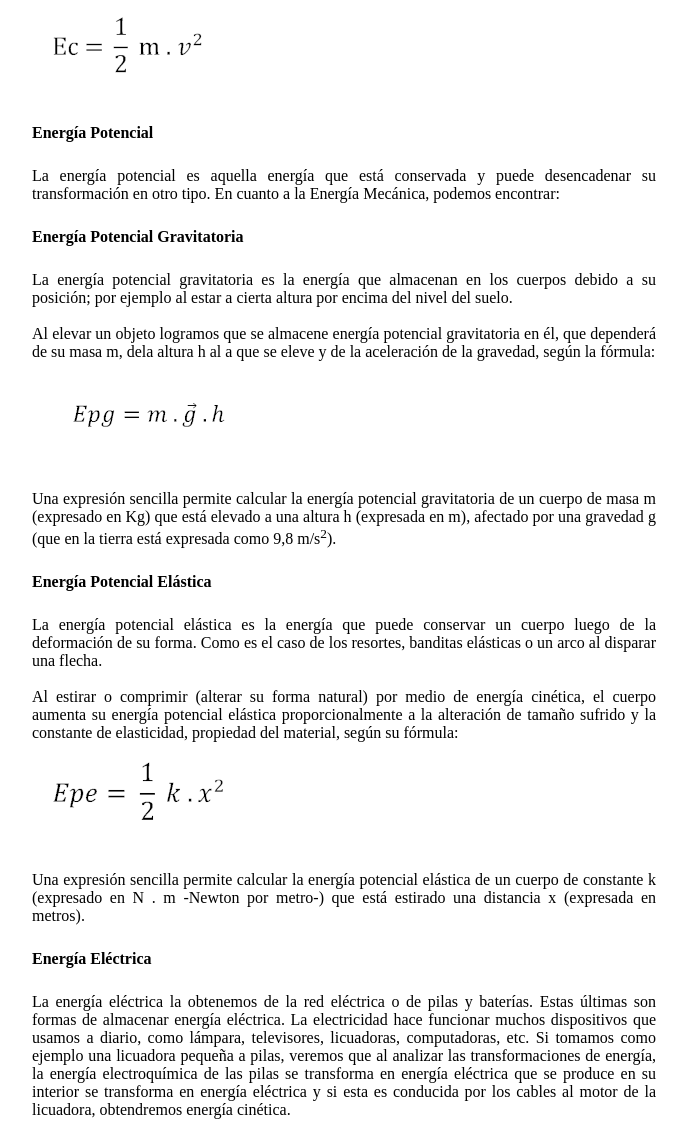
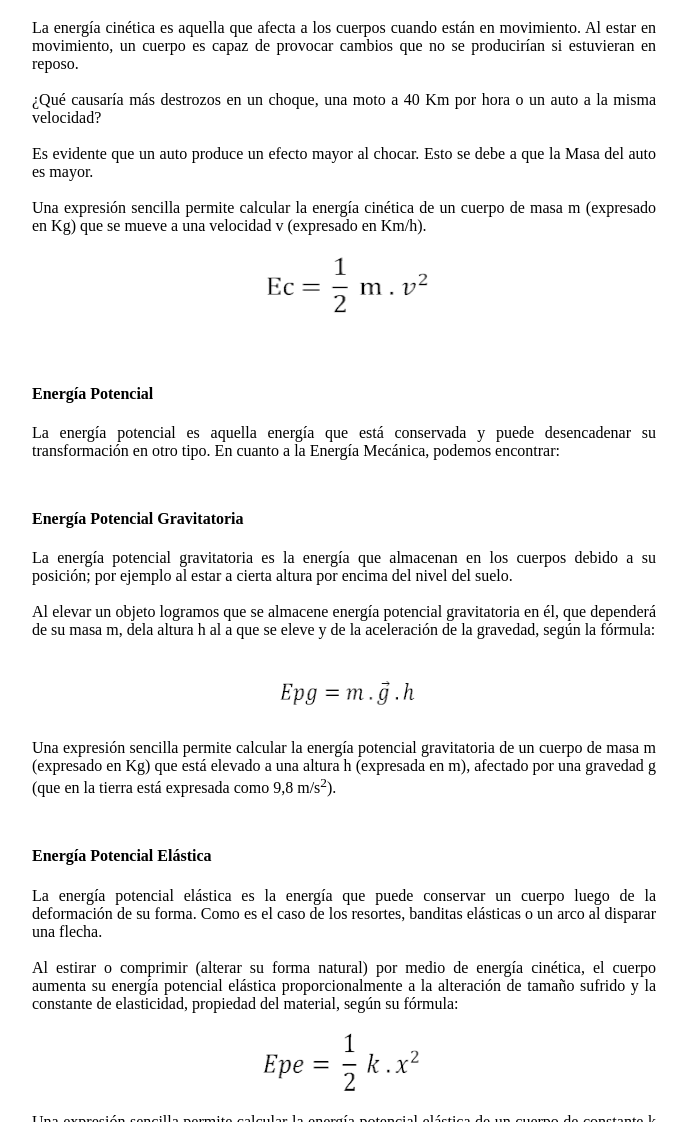
Before and after one commit to exequielpagliari/CarpetaIAF, a plain HTML site: page index.html in a window 1280 px wide. Shown: the part 1344-2466 px from the top of the page, without its empty margins (296-983 px from the left). Drawn offline with Linux system fonts and the light colour scheme.

Commit message:
Agregados espaciados entre títulos

```diff
--- a/index.html
+++ b/index.html
@@ -78,8 +78,10 @@
         <br> <br>
         Una expresión sencilla permite calcular la energía cinética de un cuerpo de masa m (expresado en Kg) que se mueve a una velocidad v (expresado en Km/h).
         </section>
+
+        <section class="img">
         <img class="equ" src="./img/EquaEC100.png" alt="">
-
+        </section>
 
         <h4 class="titulo_subtema">Energía Potencial</h3>
         <section class="tema">
@@ -91,7 +93,9 @@
         <br> <br>
         Al elevar un objeto logramos que se almacene energía potencial gravitatoria en él, que dependerá de su masa m, dela altura h al a que se eleve y de la aceleración de la gravedad, según la fórmula:
         </section>
+        <section class="img">
         <img class="equ" src="./img/EquaEPG100.png" alt="">
+        </section>
         <section class="tema">Una expresión sencilla permite calcular la energía potencial gravitatoria de un cuerpo de masa m (expresado en Kg) que está elevado a una altura h (expresada en m), afectado por una gravedad g (que en la tierra está expresada como 9,8 m/s<sup>2</sup>).</section>
 
 
@@ -100,7 +104,10 @@
         <br> <br>
             Al estirar o comprimir (alterar su forma natural) por medio de energía cinética, el cuerpo aumenta su energía potencial elástica proporcionalmente a   la alteración de tamaño sufrido y la constante de elasticidad, propiedad del material, según su fórmula:
         </section>
+        <section class="img">
         <img class="equ" src="./img/EquaEPE100.png" alt="">
+        </section>
+
         <section class="tema">Una expresión sencilla permite calcular la energía potencial elástica de un cuerpo de constante k (expresado en N . m -Newton por metro-) que está estirado una distancia x (expresada en metros).</section>
 
         <h4 class="titulo_subtema">Energía Eléctrica</h4>
--- a/style/index.css
+++ b/style/index.css
@@ -3,11 +3,17 @@
 }
 
 h1, h2, h3, h4, h5{
-    margin-top: 25px;
+    margin-top: 50px;
+}
+
+main{
+    display: flex;
+    flex-direction: column;
+
 }
 
 section{
-    margin-top: 25px;
+
     text-align: justify;
 }
 
@@ -24,7 +30,17 @@ h1, h2 {
     font-weight: bold;
 }
 
+.img{
 
+    display: flex;
+    justify-content: center;
+}
+
+img{
+
+    height: 100px;
+    width: 200px;
+}
 
 @media screen and (min-width: 400px) {
 
```
